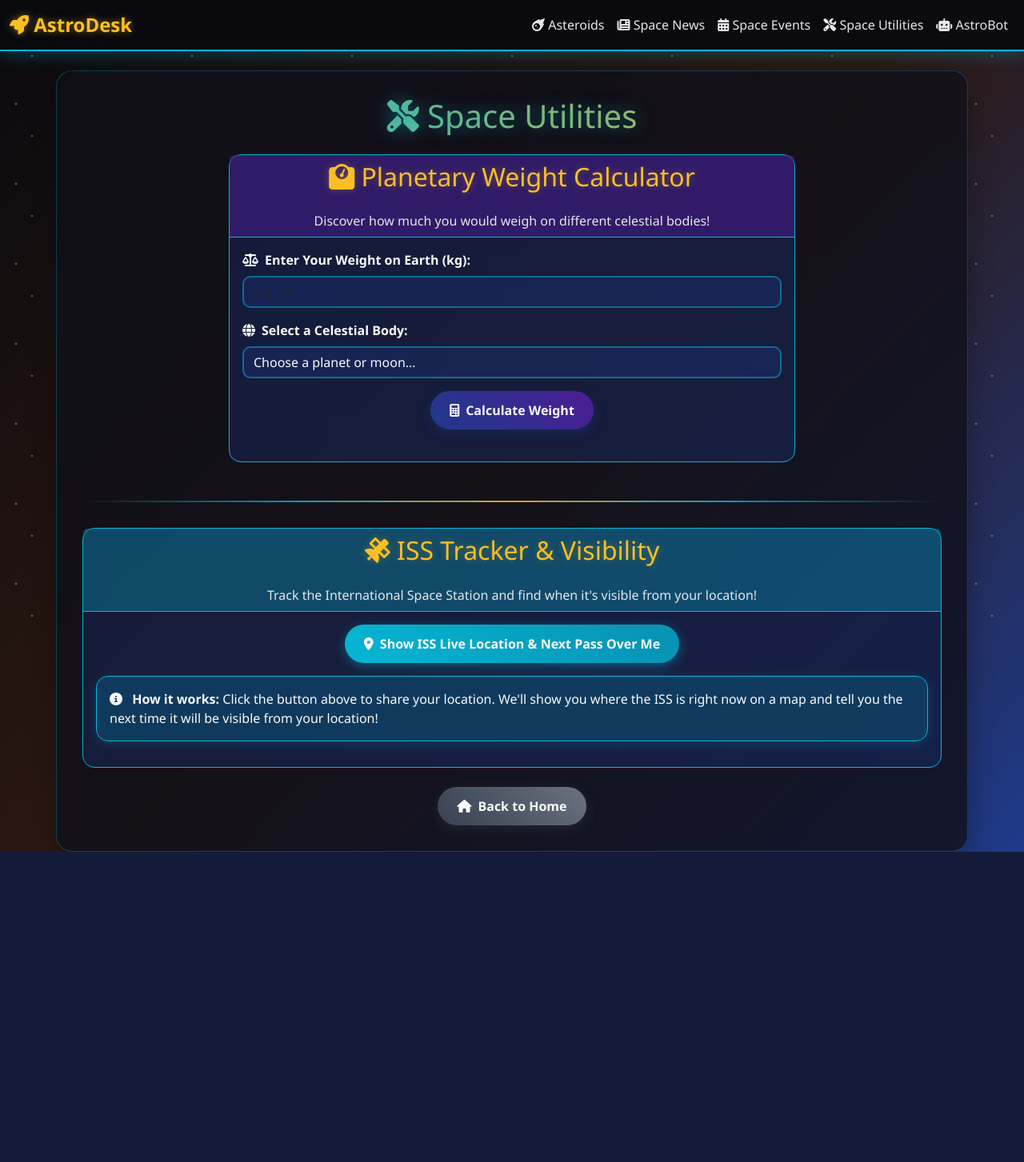
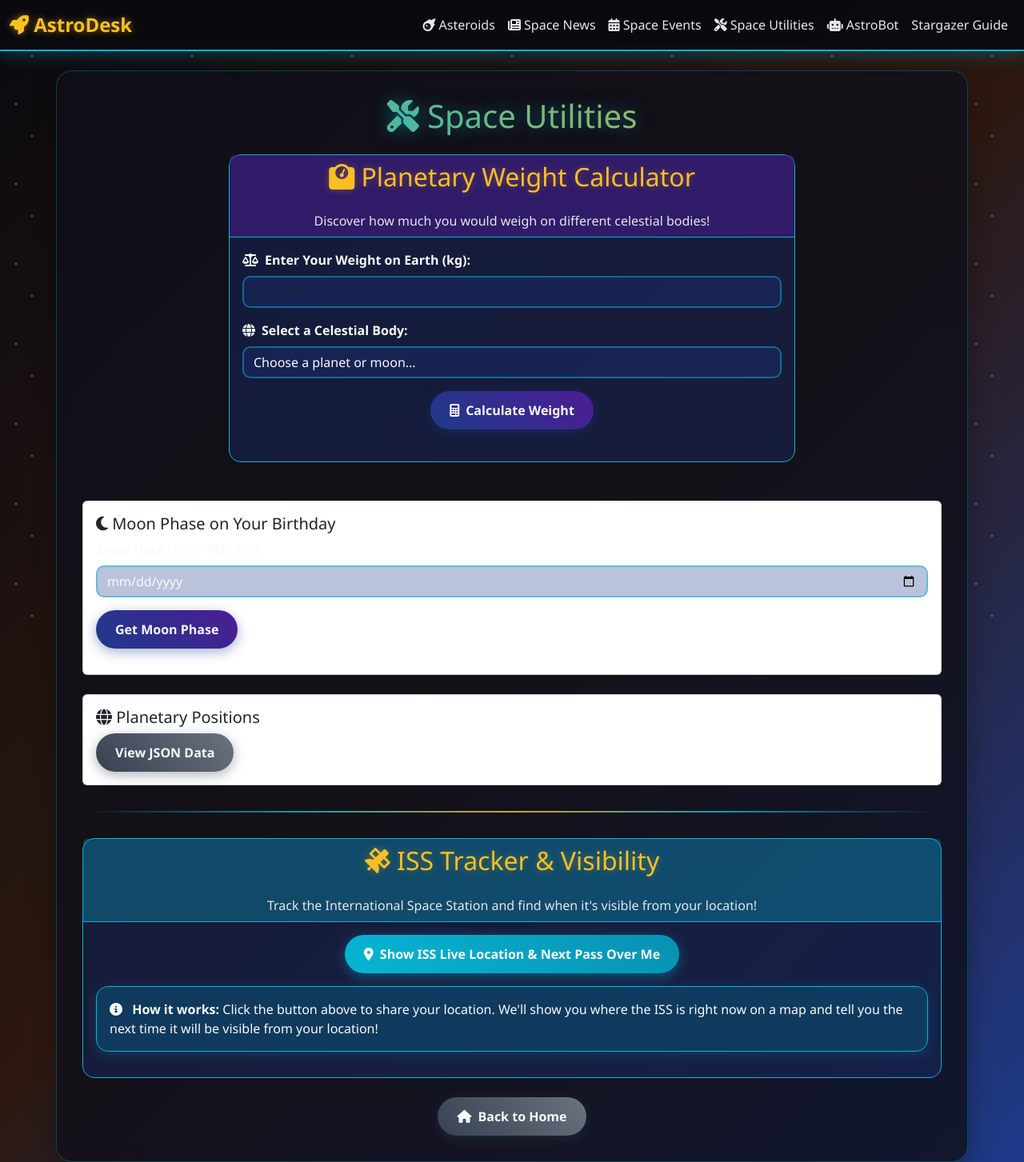
Before and after one commit to JosephJonathanFernandes/astrodesk, a Flask app: page /utilities in a window 1280 px wide. Shown: the whole page at 80% size. Before the commit the page ends 1065 px from the top, so only its background shows below. Run offline with Flask 3, Linux system fonts and the light colour scheme.

Commit message:
Added moon phase by date and planetary positions features

```diff
--- a/app.py
+++ b/app.py
@@ -5,31 +5,30 @@ from groq import Groq
 import json
 from workflow import AstroBotWorkflow
 from space_facts import SpaceFactsGenerator
+from skyfield.api import load, Topos
+from skyfield import almanac
+from datetime import datetime, timedelta
+from skyfield.api import utc
 
 app = Flask(__name__)
 
 NASA_API_KEY = "8gldDFCSaaAFEEsld1qYR2BAqCywsEmDCH1gkb3m"
-GROQ_API_KEY = "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"  # Replace with your actual GROQ API key
+GROQ_API_KEY = "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"
 astro_workflow = AstroBotWorkflow(GROQ_API_KEY)
 space_facts_generator = SpaceFactsGenerator(GROQ_API_KEY)
 
+eph = load('de421.bsp')
+ts = load.timescale()
 
 @app.route("/")
 def home():
-    # Generate space facts using the SpaceFactsGenerator
     fun_facts = space_facts_generator.generate_facts(count=5)
-
-    # Select a random fact from the generated facts
     random_fact = space_facts_generator.get_random_fact(fun_facts)
-
     return render_template("index.html", fun_facts=fun_facts, random_fact=random_fact)
 
-
-# Add this route to your app.py
 @app.route("/chat")
 def chat():
     return render_template("chat.html")
-
 
 @app.route("/chat/stream", methods=["POST"])
 def chat_stream():
@@ -37,33 +36,20 @@ def chat_stream():
         data = request.get_json()
         user_message = data.get("message", "")
         session_id = data.get("session_id", "default")
-
         if not user_message:
             return jsonify({"error": "No message provided"}), 400
-
         def generate():
             try:
-                # Get response from workflow
-                response_content = astro_workflow.invoke_streaming(
-                    user_message, session_id
-                )
-
-                # Stream the response character by character for better UX
+                response_content = astro_workflow.invoke_streaming(user_message, session_id)
                 for char in response_content:
                     yield f"data: {json.dumps({'content': char})}\n\n"
-
                 yield f"data: {json.dumps({'done': True})}\n\n"
-
             except Exception as e:
                 yield f"data: {json.dumps({'error': str(e)})}\n\n"
-
         return Response(generate(), mimetype="text/event-stream")
-
     except Exception as e:
         return jsonify({"error": str(e)}), 500
 
-
-# Add this route to get conversation status
 @app.route("/chat/status", methods=["GET"])
 def chat_status():
     try:
@@ -72,7 +58,6 @@ def chat_status():
         return jsonify(status)
     except Exception as e:
         return jsonify({"error": str(e)}), 500
-
 
 @app.route("/asteroids")
 def asteroids():
@@ -83,26 +68,15 @@ def asteroids():
         asteroid_list = []
         for date in data["near_earth_objects"]:
             for asteroid in data["near_earth_objects"][date]:
-                asteroid_list.append(
-                    {
-                        "name": asteroid["name"],
-                        "close_approach": asteroid["close_approach_data"][0][
-                            "close_approach_date"
-                        ],
-                        "velocity": asteroid["close_approach_data"][0][
-                            "relative_velocity"
-                        ]["kilometers_per_hour"],
-                        "distance": asteroid["close_approach_data"][0]["miss_distance"][
-                            "kilometers"
-                        ],
-                    }
-                )
+                asteroid_list.append({
+                    "name": asteroid["name"],
+                    "close_approach": asteroid["close_approach_data"][0]["close_approach_date"],
+                    "velocity": asteroid["close_approach_data"][0]["relative_velocity"]["kilometers_per_hour"],
+                    "distance": asteroid["close_approach_data"][0]["miss_distance"]["kilometers"],
+                })
         return render_template("asteroids.html", asteroids=asteroid_list)
     except Exception as e:
-        return render_template(
-            "error.html", message="Asteroid data not available right now."
-        )
-
+        return render_template("error.html", message="Asteroid data not available right now.")
 
 @app.route("/news")
 def news():
@@ -112,10 +86,7 @@ def news():
         articles = res.json()["results"][:10]
         return render_template("news.html", articles=articles)
     except:
-        return render_template(
-            "error.html", message="Space news is currently unavailable."
-        )
-
+        return render_template("error.html", message="Space news is currently unavailable.")
 
 @app.route("/events")
 def events():
@@ -125,15 +96,11 @@ def events():
         events = res.json()["results"]
         return render_template("events.html", events=events)
     except:
-        return render_template(
-            "error.html", message="Space events could not be fetched."
-        )
-
+        return render_template("error.html", message="Space events could not be fetched.")
 
 @app.route("/utilities")
 def utilities():
     return render_template("utilities.html")
-
 
 @app.route("/calculate-weight", methods=["POST"])
 def calculate_weight():
@@ -157,7 +124,6 @@ def calculate_weight():
     except:
         return render_template("utilities.html", error="Invalid input.")
 
-
 @app.route("/iss-pass")
 def iss_pass():
     lat = request.args.get("lat")
@@ -171,6 +137,68 @@ def iss_pass():
     except Exception as e:
         return {"error": "Could not fetch ISS pass data"}, 500
 
+@app.route('/stargazer-guide', methods=['POST'])
+def stargazer_guide():
+    location = request.form['location']
+    city_coords = {
+        "Goa": ('15.2993 N', '74.1240 E'),
+        "Delhi": ('28.7041 N', '77.1025 E'),
+        "Bangalore": ('12.9716 N', '77.5946 E'),
+        "Mumbai": ('19.0760 N', '72.8777 E'),
+        "Chennai": ('13.0827 N', '80.2707 E')
+    }
+    lat, lon = city_coords.get(location, ('15.2993 N', '74.1240 E'))
+    topos = Topos(lat, lon)
+    t_now = ts.utc(datetime.utcnow().replace(tzinfo=utc))
+    moon_phase_angle = almanac.moon_phase(eph, t_now).degrees
+    f = almanac.sunrise_sunset(eph, topos)
+    t0 = t_now
+    t1 = ts.utc((datetime.utcnow() + timedelta(days=1)).replace(tzinfo=utc))
+    times, events = almanac.find_discrete(t0, t1, f)
+    sunrise_time = "Not found"
+    sunset_time = "Not found"
+    for ti, event in zip(times, events):
+        if event == 1 and sunrise_time == "Not found":
+            sunrise_time = ti.utc_strftime('%Y-%m-%d %H:%M:%S')
+        if event == 0 and sunset_time == "Not found":
+            sunset_time = ti.utc_strftime('%Y-%m-%d %H:%M:%S')
+    visible_objects = [
+        {"object": "Moon Phase Angle", "direction": "Sky", "time": f"{moon_phase_angle:.1f}°"},
+        {"object": "Sunrise", "direction": "East", "time": sunrise_time},
+        {"object": "Sunset", "direction": "West", "time": sunset_time}
+    ]
+    return render_template('stargazer.html', location=location, visible_objects=visible_objects)
+
+@app.route('/planet-positions')
+def planet_positions():
+    t_now = ts.utc(datetime.utcnow().replace(tzinfo=utc))
+    planets = ['mercury', 'venus', 'mars', 'jupiter barycenter', 'saturn barycenter']
+    positions = {}
+    for name in planets:
+        planet = eph[name]
+        astrometric = eph['earth'].at(t_now).observe(planet)
+        ra, dec, distance = astrometric.radec()
+        positions[name.title()] = {
+            'RA': ra.hours,
+            'DEC': dec.degrees,
+            'Distance (AU)': distance.au
+        }
+    return jsonify(positions)
+
+@app.route('/moon-phase-by-date', methods=['POST'])
+def moon_phase_by_date():
+    date_str = request.form['date']
+    try:
+        date_obj = datetime.strptime(date_str, '%Y-%m-%d').replace(tzinfo=utc)
+        t = ts.utc(date_obj)
+        phase_angle = almanac.moon_phase(eph, t).degrees
+        return jsonify({"date": date_str, "moon_phase_angle": f"{phase_angle:.1f}°"})
+    except:
+        return jsonify({"error": "Invalid date format. Use YYYY-MM-DD."})
+
+@app.route('/stargazer')
+def stargazer():
+    return render_template("stargazer.html")
 
 if __name__ == "__main__":
     app.run(debug=True)
--- a/templates/asteroids.html
+++ b/templates/asteroids.html
@@ -23,6 +23,7 @@
                 <li class="nav-item"><a class="nav-link" href="/events"><i class="fas fa-calendar-alt"></i> Space Events</a></li>
                 <li class="nav-item"><a class="nav-link" href="/utilities"><i class="fas fa-tools"></i> Space Utilities</a></li>
                 <li class="nav-item"><a class="nav-link active" href="/chat"><i class="fas fa-robot"></i> AstroBot</a></li>
+                 <li class="nav-item"><a class="nav-link" href="/stargazer">Stargazer Guide</a></li>
             </ul>
         </div>
     </div>
--- a/templates/chat.html
+++ b/templates/chat.html
@@ -144,6 +144,7 @@
                 <li class="nav-item"><a class="nav-link" href="/events"><i class="fas fa-calendar-alt"></i> Space Events</a></li>
                 <li class="nav-item"><a class="nav-link" href="/utilities"><i class="fas fa-tools"></i> Space Utilities</a></li>
                 <li class="nav-item"><a class="nav-link active" href="/chat"><i class="fas fa-robot"></i> AstroBot</a></li>
+                 <li class="nav-item"><a class="nav-link" href="/stargazer">Stargazer Guide</a></li>
             </ul>
         </div>
     </div>
--- a/templates/error.html
+++ b/templates/error.html
@@ -23,6 +23,7 @@
                 <li class="nav-item"><a class="nav-link" href="/events"><i class="fas fa-calendar-alt"></i> Space Events</a></li>
                 <li class="nav-item"><a class="nav-link" href="/utilities"><i class="fas fa-tools"></i> Space Utilities</a></li>
                 <li class="nav-item"><a class="nav-link active" href="/chat"><i class="fas fa-robot"></i> AstroBot</a></li>
+                 <li class="nav-item"><a class="nav-link" href="/stargazer">Stargazer Guide</a></li>
             </ul>
         </div>
     </div>
--- a/templates/events.html
+++ b/templates/events.html
@@ -23,6 +23,7 @@
                 <li class="nav-item"><a class="nav-link active" href="/events"><i class="fas fa-calendar-alt"></i> Space Events</a></li>
                 <li class="nav-item"><a class="nav-link" href="/utilities"><i class="fas fa-tools"></i> Space Utilities</a></li>
                 <li class="nav-item"><a class="nav-link active" href="/chat"><i class="fas fa-robot"></i> AstroBot</a></li>
+                 <li class="nav-item"><a class="nav-link" href="/stargazer">Stargazer Guide</a></li>
 
             </ul>
         </div>
--- a/templates/news.html
+++ b/templates/news.html
@@ -23,6 +23,7 @@
                 <li class="nav-item"><a class="nav-link" href="/events"><i class="fas fa-calendar-alt"></i> Space Events</a></li>
                 <li class="nav-item"><a class="nav-link" href="/utilities"><i class="fas fa-tools"></i> Space Utilities</a></li>
                 <li class="nav-item"><a class="nav-link active" href="/chat"><i class="fas fa-robot"></i> AstroBot</a></li>
+                 <li class="nav-item"><a class="nav-link" href="/stargazer">Stargazer Guide</a></li>
 
             </ul>
         </div>
--- a/templates/utilities.html
+++ b/templates/utilities.html
@@ -23,6 +23,7 @@
                 <li class="nav-item"><a class="nav-link" href="/events"><i class="fas fa-calendar-alt"></i> Space Events</a></li>
                 <li class="nav-item"><a class="nav-link active" href="/utilities"><i class="fas fa-tools"></i> Space Utilities</a></li>
                 <li class="nav-item"><a class="nav-link active" href="/chat"><i class="fas fa-robot"></i> AstroBot</a></li>
+                 <li class="nav-item"><a class="nav-link" href="/stargazer">Stargazer Guide</a></li>
 
             </ul>
         </div>
@@ -84,6 +85,48 @@
             </div>
         </div>
     </div>
+
+    <!-- Moon Phase by Date -->
+<div class="card mt-4">
+    <div class="card-body">
+        <h5 class="card-title"><i class="fas fa-moon"></i> Moon Phase on Your Birthday</h5>
+        <form id="moonPhaseForm">
+            <div class="mb-3">
+                <label for="dateInput" class="form-label">Enter Date (YYYY-MM-DD):</label>
+                <input type="date" id="dateInput" name="date" class="form-control" required>
+            </div>
+            <button type="submit" class="btn btn-primary">Get Moon Phase</button>
+        </form>
+        <div id="moonPhaseResult" class="mt-3"></div>
+    </div>
+</div>
+
+<!-- Planet Positions -->
+<div class="card mt-4">
+    <div class="card-body">
+        <h5 class="card-title"><i class="fas fa-globe"></i> Planetary Positions</h5>
+        <a href="/planet-positions" class="btn btn-secondary">View JSON Data</a>
+    </div>
+</div>
+
+<script>
+document.getElementById("moonPhaseForm").addEventListener("submit", async function(e) {
+    e.preventDefault();
+    const date = document.getElementById("dateInput").value;
+    const response = await fetch("/moon-phase-by-date", {
+        method: "POST",
+        headers: { "Content-Type": "application/x-www-form-urlencoded" },
+        body: `date=${date}`
+    });
+    const data = await response.json();
+    if (data.moon_phase_angle) {
+        document.getElementById("moonPhaseResult").innerHTML = `<div class="alert alert-info">Moon Phase on ${data.date}: ${data.moon_phase_angle}</div>`;
+    } else {
+        document.getElementById("moonPhaseResult").innerHTML = `<div class="alert alert-danger">${data.error}</div>`;
+    }
+});
+</script>
+
 
     <hr class="cosmic-divider">
 
```
Also changed, not shown: templates/index.html (+16 -0 lines), templates/stargazer.html (added, +99 -0 lines), 1 other file.
